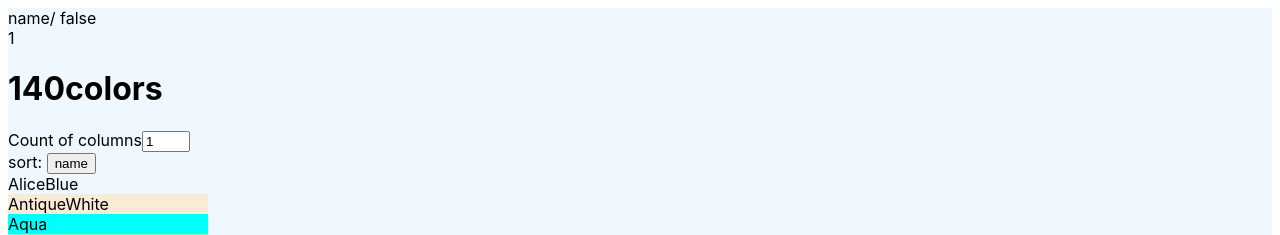
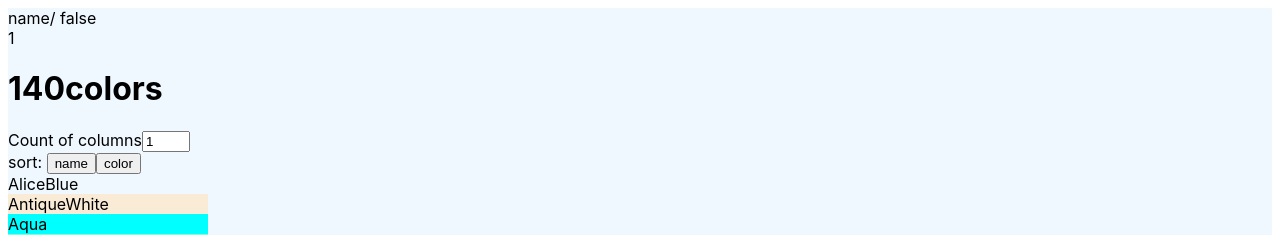
Before and after one commit to obabachan/javascript-practice, a React (Create React App) app in the folder 01_color-name-from-react/: page / in a window 1280 px wide. Shown: the top 235 px of the page. Built offline with nearby package versions, Linux system fonts and the light colour scheme.

Commit message:
sort of color

```diff
--- a/01_color-name-from-react/src/App.js
+++ b/01_color-name-from-react/src/App.js
@@ -36,6 +36,25 @@ function sortList(sortType, list) {
           return x < y ? -1 : x > y ? 1 : 0;
         });
       }
+      break;
+
+    case "color":
+      _colors.forEach((el, idx, arr) => {
+        const [_, r, g, b] = el.hex.match(/^#(.{2})(.{2})(.{2})$/);
+        arr[idx]["brightness"] = Math.sqrt(
+          parseInt(r, 16) ** 2 * 0.241 +
+            parseInt(g, 16) ** 2 * 0.691 +
+            parseInt(b, 16) ** 2 * 0.068
+        );
+        console.log(arr[idx]);
+        console.log(el);
+      });
+      if (sortType.asc === true) {
+        _colors.sort((a, b) => b.brightness - a.brightness);
+      } else {
+        _colors.sort((a, b) => a.brightness - b.brightness);
+      }
+      break;
   }
   return _colors;
 }
@@ -49,13 +68,11 @@ function App() {
     setColumn(e.target.value);
   });
 
-  const nameSortClick = useCallback(e => {
+  const sortTypeClick = useCallback(e => {
     setSortType({ type: e.target.value, asc: !sortType.asc });
-    setList(sortList(sortType, list));
+    setList(sortList({ type: e.target.value, asc: !sortType.asc }, list));
   });
-  const colorSortClick = useCallback(() => {
-    this.sortStateSet("color");
-  });
+
   return (
     <div className="App">
       <div>
@@ -76,8 +93,11 @@ function App() {
         />
         <br />
         sort:{" "}
-        <button value="name" onClick={nameSortClick}>
+        <button value="name" onClick={sortTypeClick}>
           name
+        </button>
+        <button value="color" onClick={sortTypeClick}>
+          color
         </button>
       </div>
       <ColorNameList list={list} columnCount={columnCount} />
```
